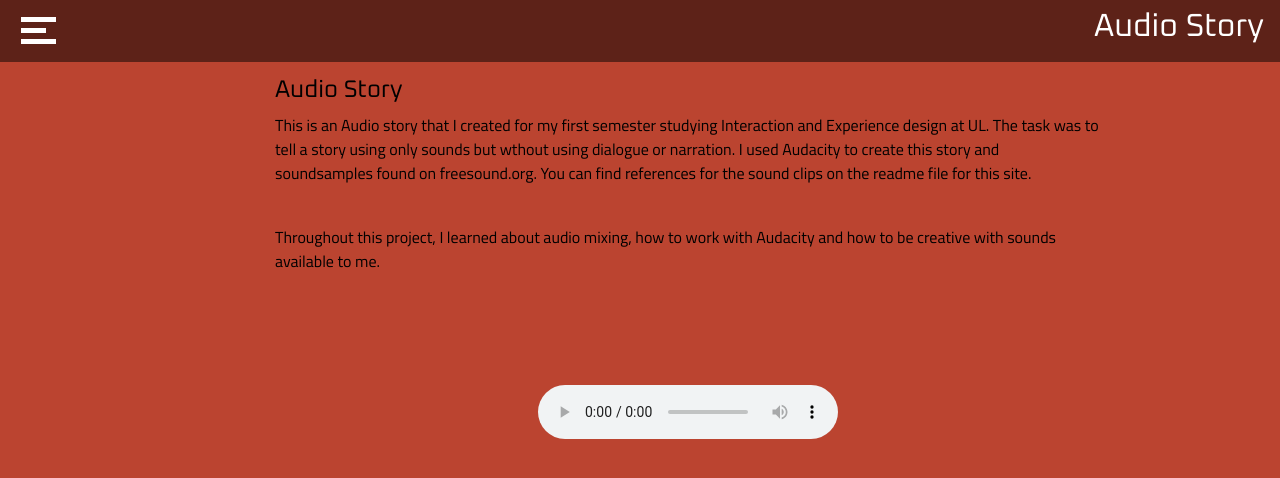
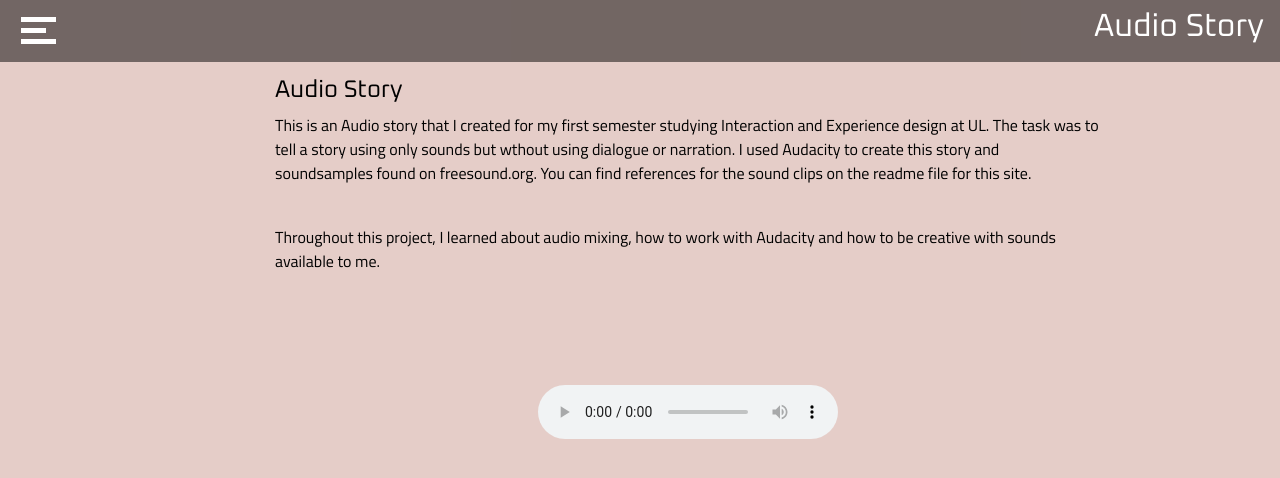
Before and after one commit to Tony8egan/www.TonesDesigns, a Jekyll site: the page built from AudioStory.markdown, in a window 1280 px wide. Shown: the top 478 px of the page. Built offline with Jekyll 4.4.1, drawn with Linux system fonts in a browser that asks for light colours; nearby versions of some CDN libraries.

Commit message:
Update AudioStory.html

```diff
--- a/_layouts/AudioStory.html
+++ b/_layouts/AudioStory.html
@@ -16,7 +16,7 @@
     <link rel="shortcut icon" type="image/png" href="images/TD2.png">
 
 </head>
-<body style ="background-color: #BB4430;">
+<body style ="background-color: #E5CDC8;">
 
   <header>
     <nav class="navbar fixed-top">
```
